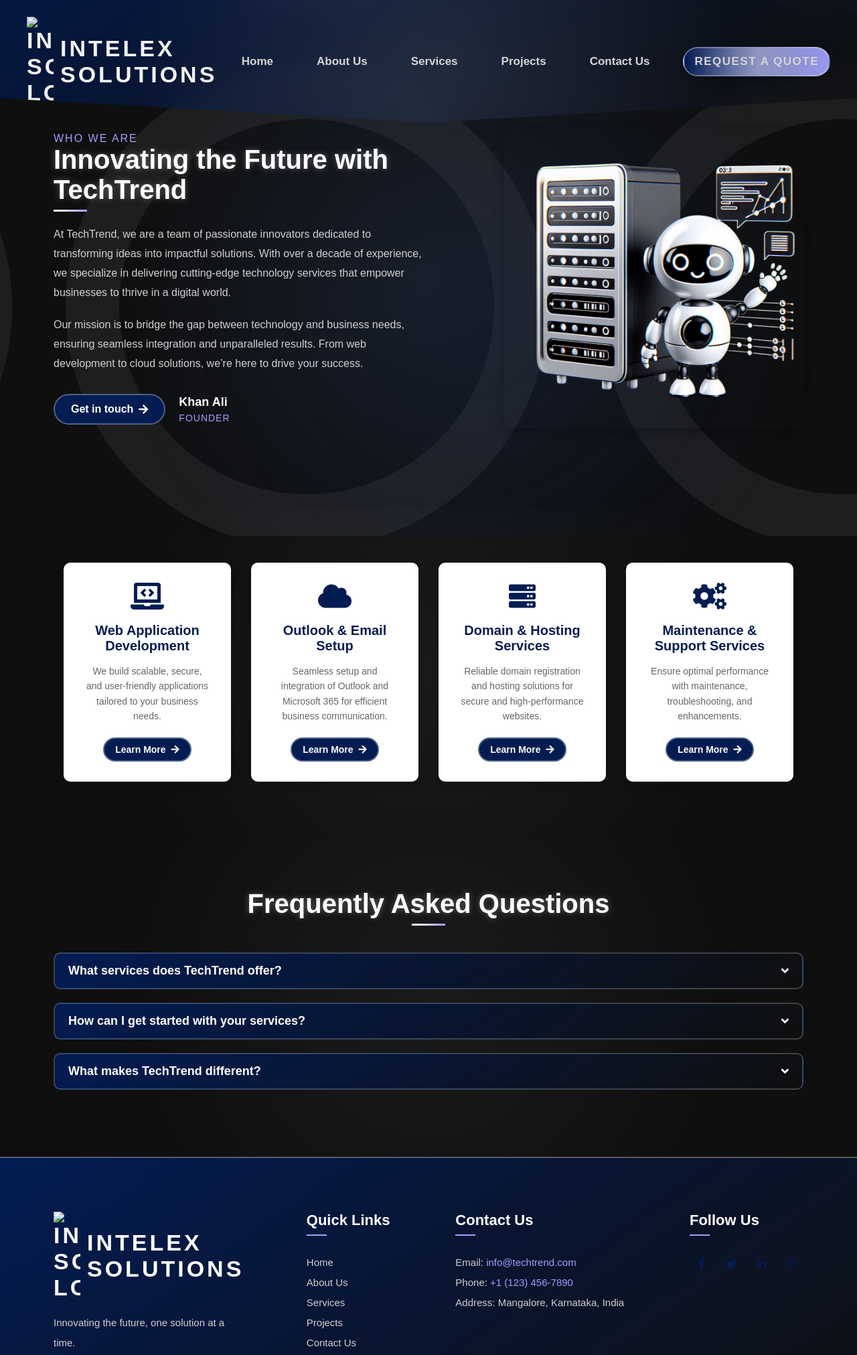
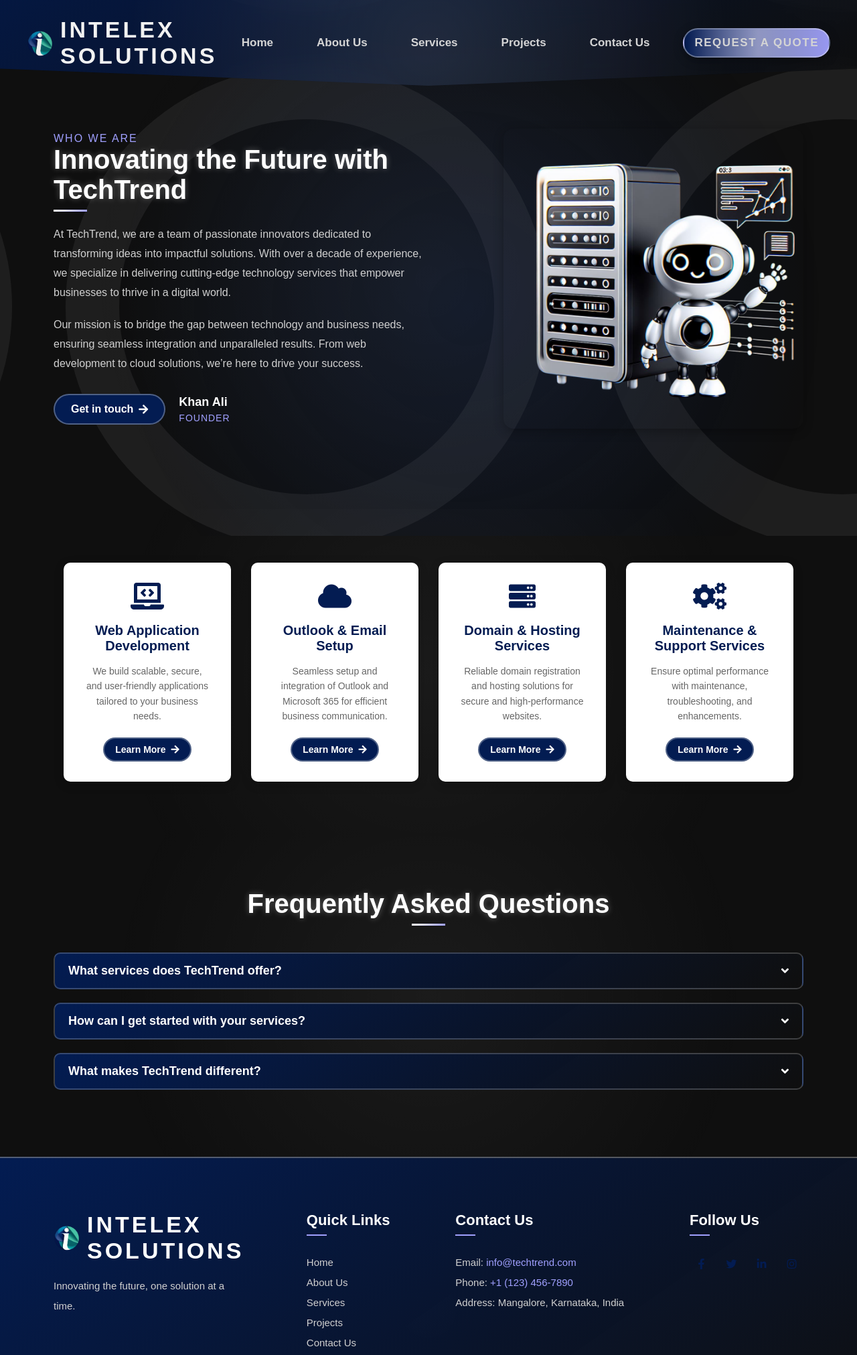
Before and after one commit to MuadhAli/profile, a plain HTML site: page about-us/index.html in a window 1280 px wide. Shown: the top 2023 px of the page at 67% size. Drawn offline with nearby package versions, Linux system fonts and the light colour scheme.

Commit message:
updated the SEO of the code

```diff
--- a/about-us/index.html
+++ b/about-us/index.html
@@ -38,7 +38,7 @@
     <nav class="navbar">
         <div class="logo">
             <!-- <span>Tech</span>Trend -->
-            <img src="./intelex-solution.png" alt="Intelex Solutions Logo"
+            <img src="../intelex-solution.png" alt="Intelex Solutions Logo"
                 style="max-width: 100%; height: auto; width: 50px; min-width: 50px; object-fit: contain; padding-right: 10px;" />
             Intelex<br>Solutions
         </div>
@@ -260,7 +260,7 @@
             <div class="footer-section">
                 <div class="logo">
                     <!-- <span>Tech</span>Trend -->
-                    <img src="./intelex-solution.png" alt="Intelex Solutions Logo"
+                    <img src="../intelex-solution.png" alt="Intelex Solutions Logo"
                         style="max-width: 100%; height: auto; width: 50px; min-width: 50px; object-fit: contain; padding-right: 10px;" />
                     Intelex<br>Solutions
                 </div>
```
Also changed, not shown: contact-us/index.html (+2 -2 lines), projects/index.html (+2 -2 lines), services/index.html (+2 -2 lines).
